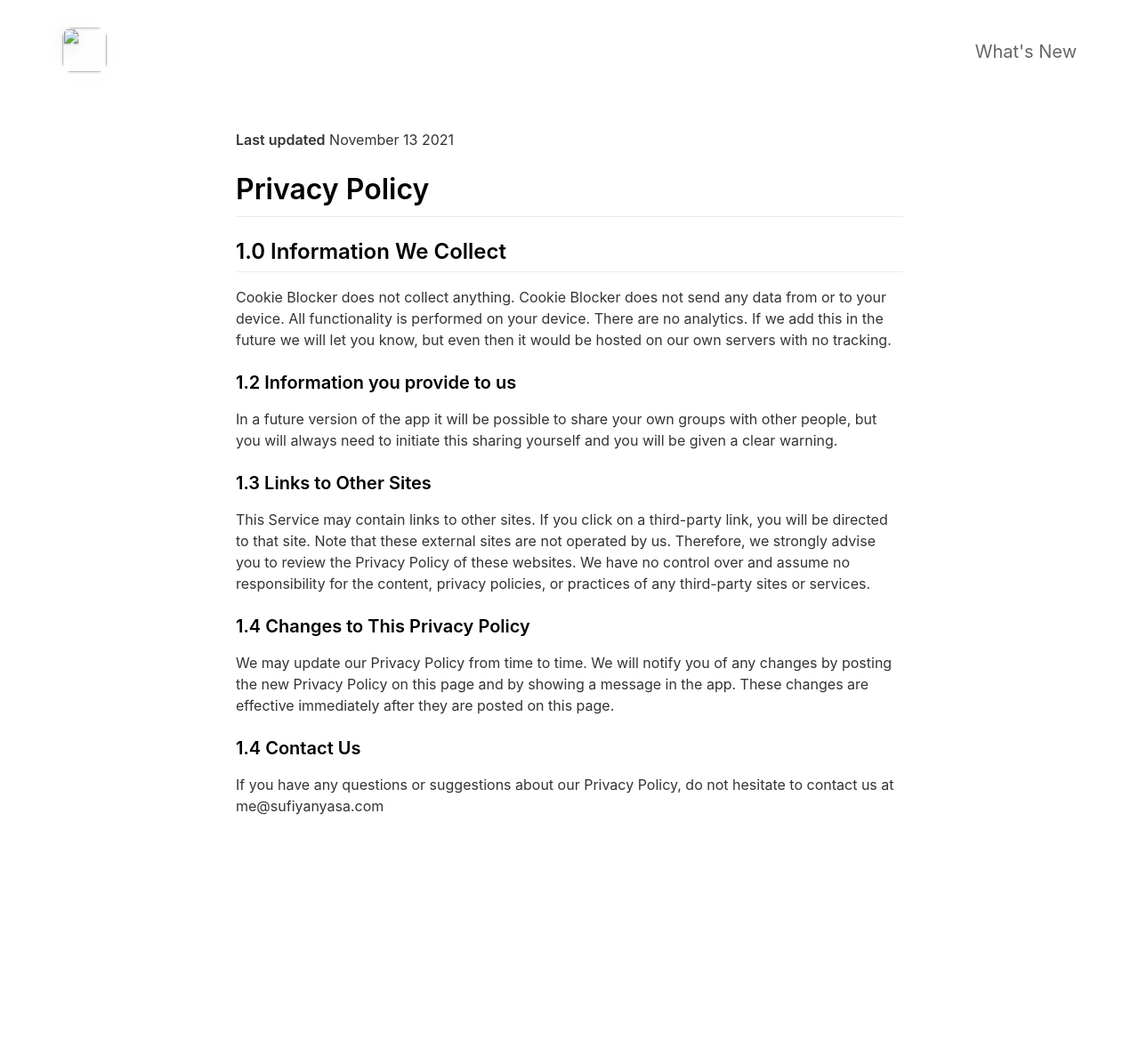
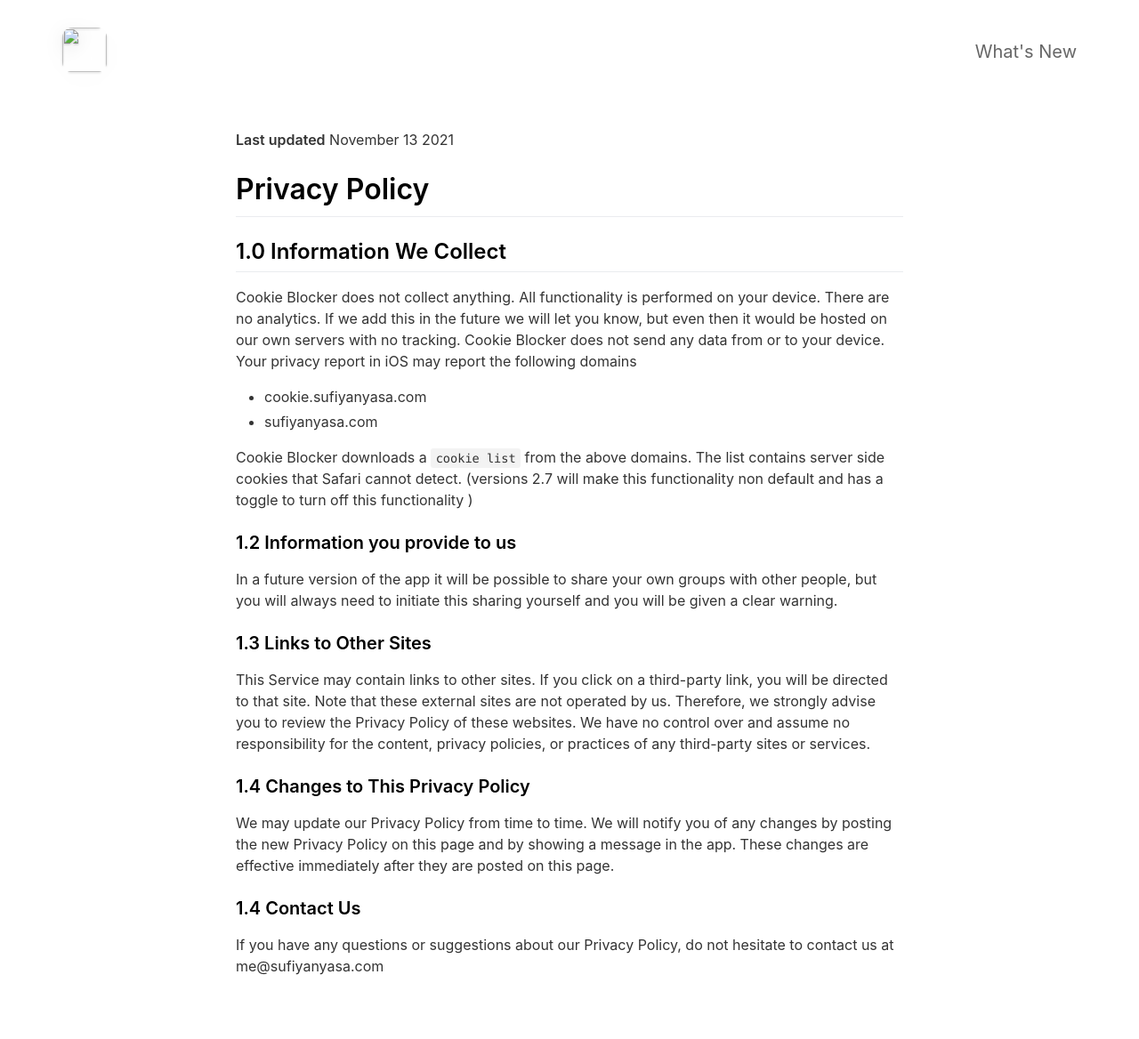
Before and after one commit to xr1337/CookieBlockerApp, a Jekyll site: the page built from _pages/privacypolicy.md, in a window 1280 px wide. Shown: the whole page at 89% size. Built offline with Jekyll 4.4.1, drawn with Linux system fonts in a browser that asks for light colours; nearby versions of some CDN libraries; before the commit the page ends 988 px from its top, so only the background shows below that.

Commit message:
Update privacy policy

```diff
--- a/_pages/privacypolicy.md
+++ b/_pages/privacypolicy.md
@@ -10,7 +10,12 @@ November 13 2021
 # Privacy Policy
 
 ## 1.0 Information We Collect
-Cookie Blocker does not collect anything. Cookie Blocker does not send any data from or to your device. All functionality is performed on your device. There are no analytics. If we add this in the future we will let you know, but even then it would be hosted on our own servers with no tracking.
+Cookie Blocker does not collect anything. All functionality is performed on your device. There are no analytics. If we add this in the future we will let you know, but even then it would be hosted on our own servers with no tracking.
+Cookie Blocker does not send any data from or to your device. Your privacy report in iOS may report the following domains
+- cookie.sufiyanyasa.com
+- sufiyanyasa.com
+
+Cookie Blocker downloads a `cookie list` from the above domains. The list contains server side cookies that Safari cannot detect. (versions 2.7 will make this functionality non default and has a toggle to turn off this functionality )
 
 ### 1.2 Information you provide to us
 In a future version of the app it will be possible to share your own groups with other people, but you will always need to initiate this sharing yourself and you will be given a clear warning.
```
